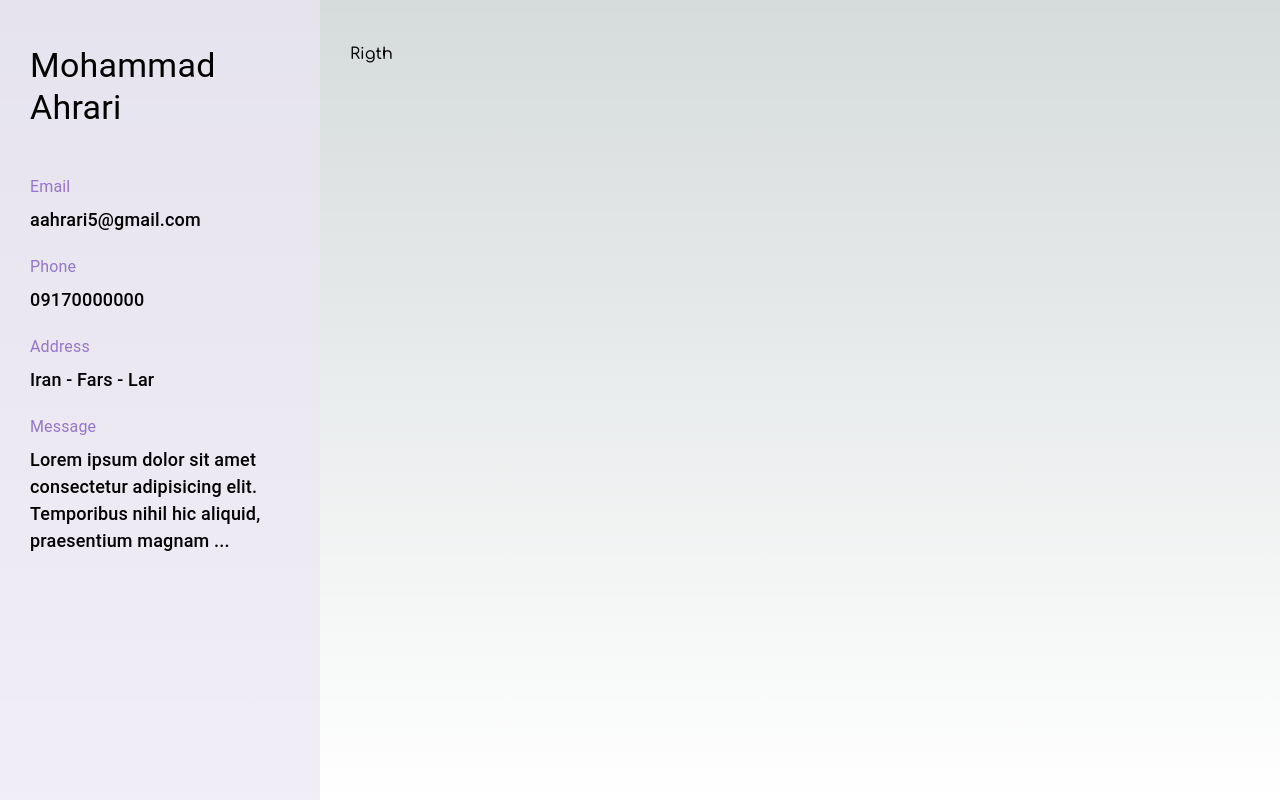
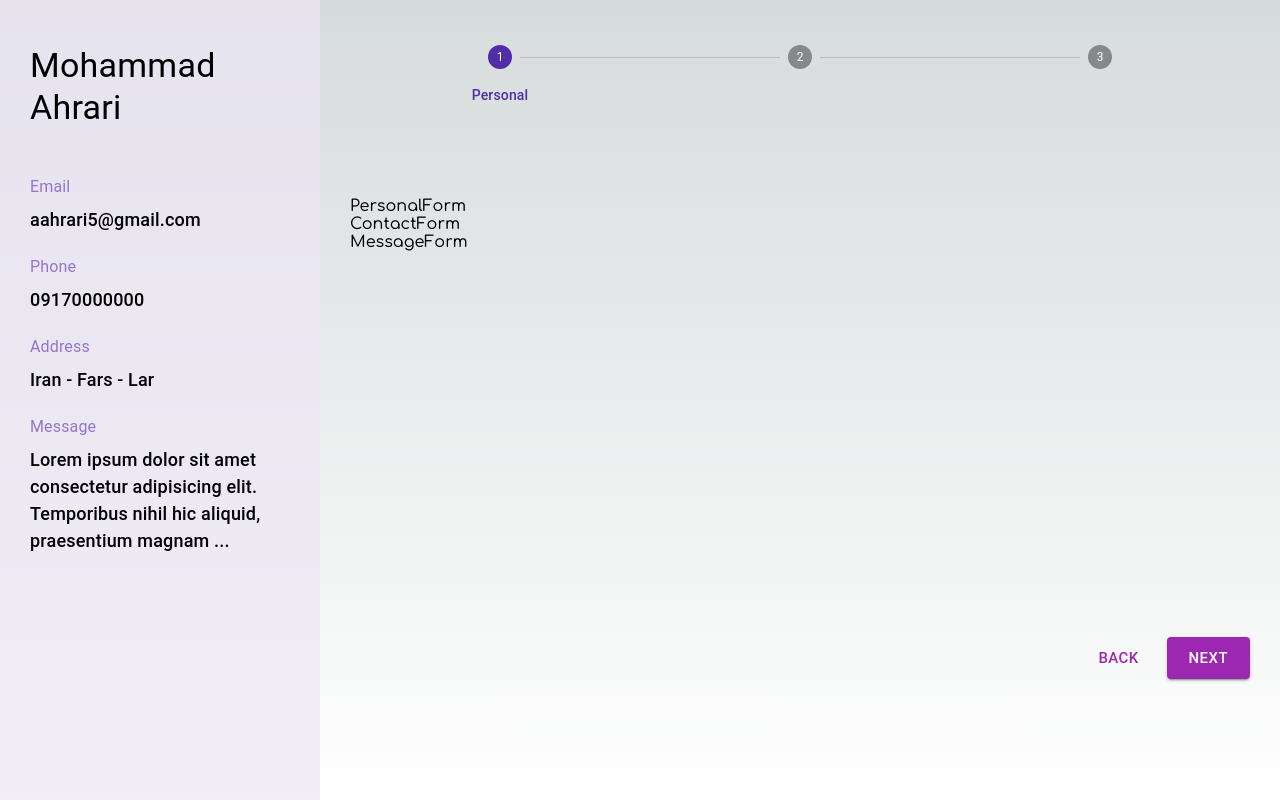
Before and after one commit to mohammad-moa/Multi-Step-Form, a Next.js app: page / in a window 1280 px wide. Built offline with nearby package versions, Linux system fonts and the light colour scheme.

Commit message:
added steps and init form info in right panel ui

```diff
--- a/app/(home)/page.js
+++ b/app/(home)/page.js
@@ -3,15 +3,14 @@
 import LeftPanel from "@/components/LeftPanel/LeftPanel";
 import RightPanel from "@/components/RightPanel/RightPanel";
 import { Grid } from "@mui/material";
-import { deepPurple } from "@mui/material/colors";
 
 export default function Home() {
   return (
     <Grid container height={"100vh"}>
-      <Grid item lg={3} bgcolor={"#ede7f6b3"} padding={"45px 30px"}>
+      <Grid item lg={3} bgcolor={"#ede7f6b3"} p={"45px 30px"}>
         <LeftPanel />
       </Grid>
-      <Grid item lg={9} padding={"45px 30px"}>
+      <Grid item lg={9} p={"45px 30px"}>
         <RightPanel />
       </Grid>
     </Grid>
--- a/components/RightPanel/RightPanel.jsx
+++ b/components/RightPanel/RightPanel.jsx
@@ -1,7 +1,37 @@
+
+import { Box, Button } from "@mui/material";
+import RightPanelForms from "../RightPanelForms";
+import RightPanelSteps from "../RightPanelSteps";
+
 export default function RightPanel() {
     return (
-        <span>
-            Rigth
-        </span>
+        <>
+            <Box height={"17vh"} mb={2}>
+                <RightPanelSteps />
+            </Box>
+
+            <Box height={"55vh"}>
+                <RightPanelForms />
+            </Box>
+
+            {/* Next / Back Button Steps */}
+            <Box display={"flex"} justifyContent={"flex-end"}>
+                <Button
+                    color="secondary"
+                    size="large"
+                    sx={{ mr: 2 }}
+                >
+                    Back
+                </Button>
+
+                <Button
+                    variant="contained"
+                    color="secondary"
+                    size="large"
+                >
+                    Next
+                </Button>
+            </Box>
+        </>
     )
 }
--- /dev/null
+++ b/components/RightPanelForms/ContactForm.jsx
@@ -0,0 +1,5 @@
+export default function ContactForm() {
+    return (
+        <div>ContactForm</div>
+    )
+}
--- /dev/null
+++ b/components/RightPanelForms/MessageForm.jsx
@@ -0,0 +1,5 @@
+export default function MessageForm() {
+    return (
+        <div>MessageForm</div>
+    )
+}
--- /dev/null
+++ b/components/RightPanelForms/PersonalForm.jsx
@@ -0,0 +1,5 @@
+export default function PersonalForm() {
+    return (
+        <div>PersonalForm</div>
+    )
+}
--- /dev/null
+++ b/components/RightPanelForms/index.jsx
@@ -0,0 +1,13 @@
+import ContactForm from "./ContactForm";
+import MessageForm from "./MessageForm";
+import PersonalForm from "./PersonalForm";
+
+export default function RightPanelForms() {
+    return (
+        <>
+            <PersonalForm />
+            <ContactForm />
+            <MessageForm />
+        </>
+    )
+}
--- /dev/null
+++ b/components/RightPanelSteps/index.jsx
@@ -0,0 +1,34 @@
+import { Step, StepLabel, Stepper } from "@mui/material";
+import { deepPurple } from "@mui/material/colors";
+
+export default function RightPanelSteps() {
+    const steps = ['Personal', 'Contact', 'Message'];
+
+    return (
+        <Stepper alternativeLabel activeStep={0}>
+            {steps.map((label) => (
+                <Step
+                    key={label}
+                    sx={{
+                        '& .MuiStepLabel-root .Mui-completed': {
+                            color: deepPurple["200"],
+                        },
+                        '& .MuiStepLabel-root .Mui-active': {
+                            color: deepPurple["700"],
+                        },
+                        '& .MuiStepLabel-label.Mui-active.MuiStepLabel-alternativeLabel':
+                        {
+                            display: "block",
+                        },
+                        '& .MuiStepLabel-label.MuiStepLabel-alternativeLabel':
+                        {
+                            display: "none",
+                        },
+                    }}
+                >
+                    <StepLabel>{label}</StepLabel>
+                </Step>
+            ))}
+        </Stepper>
+    )
+}
```
